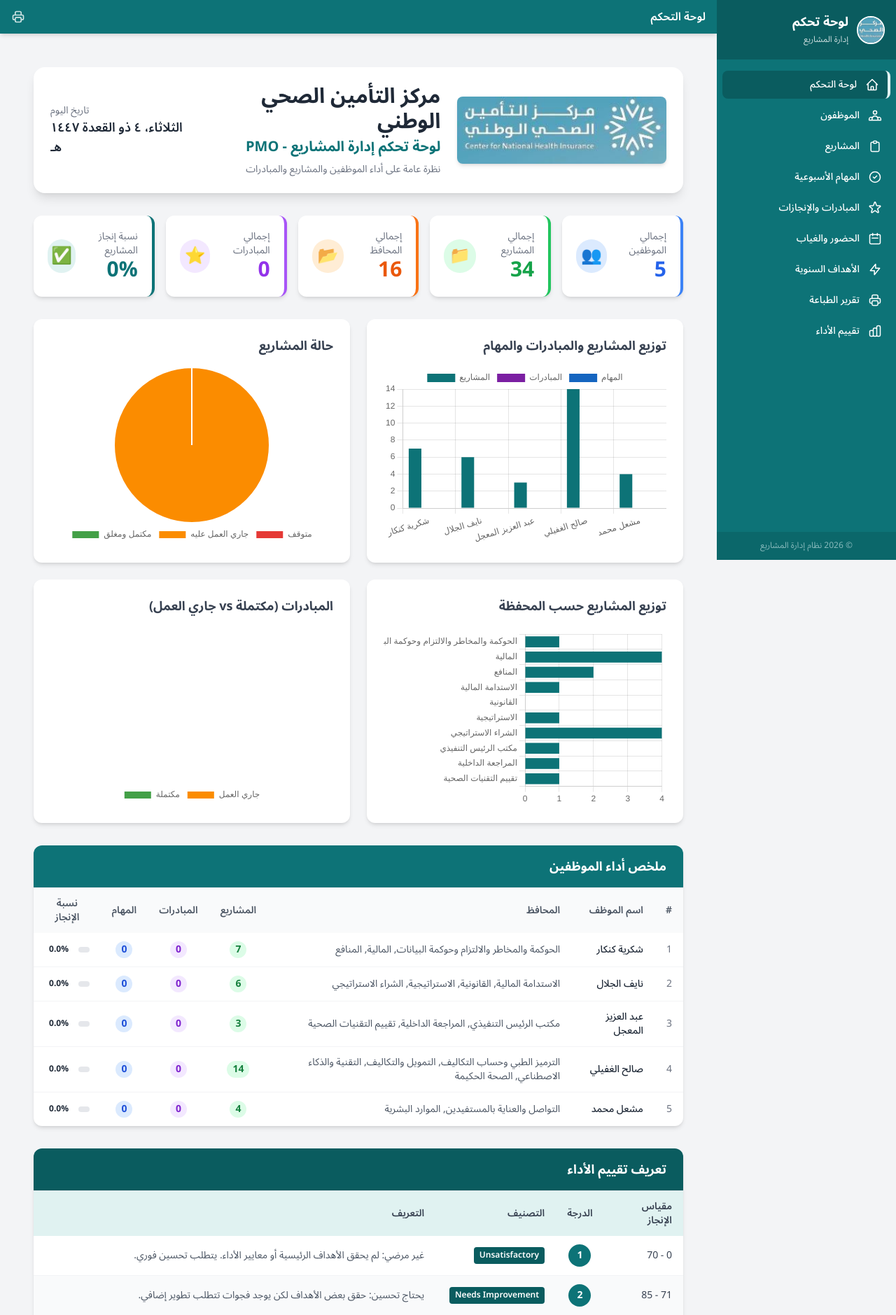
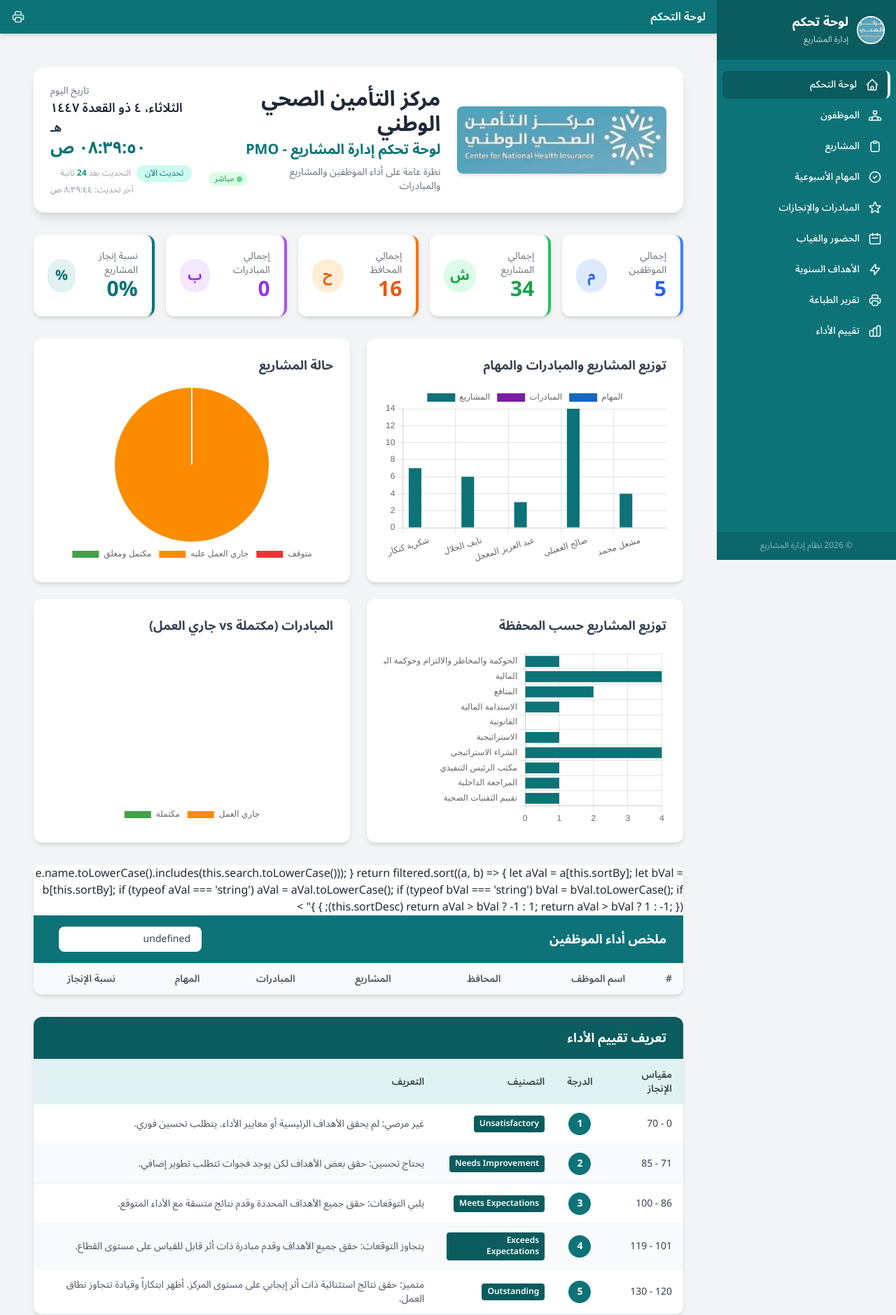
Before and after one commit to jwaheralameer77-oss/pmo-dashboard-SA, a Flask app: page / in a window 1280 px wide. Shown: the top 1879 px of the page at 70% size. Run offline with Flask 3, Linux system fonts and the light colour scheme; a user stored in the database is signed in; lists and menus that the app fills with data are empty; some libraries are stand-ins or nearby versions.

Commit message:
Add live auto-updating dashboard with 30s refresh and API endpoint

```diff
--- a/app.py
+++ b/app.py
@@ -532,6 +532,45 @@
         app.logger.error(tb)
         return f"<pre>{tb}</pre>", 500
 
+# ---- DASHBOARD LIVE API ----
+@app.route('/api/dashboard-stats')
+@login_required
+def dashboard_stats():
+    """Return live dashboard statistics as JSON"""
+    employees = Employee.query.filter_by(is_active=True).all()
+    total_projects = Project.query.count()
+    total_portfolios = Portfolio.query.count()
+    total_initiatives = Initiative.query.count()
+    completed_projects = Project.query.filter_by(status='مكتمل ومغلق').count()
+    in_progress_projects = Project.query.filter_by(status='جاري العمل عليه').count()
+    completion_rate = round((completed_projects / total_projects * 100) if total_projects else 0)
+    completed_init = Initiative.query.filter_by(status='مكتملة').count()
+    in_progress_init = Initiative.query.filter_by(status='جاري العمل').count()
+
+    emp_data = []
+    for emp in employees:
+        proj_count = emp.projects.count()
+        completed = emp.projects.filter_by(status='مكتمل ومغلق').count()
+        emp_data.append({
+            'id': emp.id,
+            'name': emp.name,
+            'project_count': proj_count,
+            'completed': completed,
+            'rate': round((completed / proj_count * 100) if proj_count else 0)
+        })
+
+    return jsonify({
+        'total_employees': len(employees),
+        'total_projects': total_projects,
+        'total_portfolios': total_portfolios,
+        'total_initiatives': total_initiatives,
+        'completion_rate': completion_rate,
+        'completed_init': completed_init,
+        'in_progress_init': in_progress_init,
+        'employees': emp_data,
+        'timestamp': datetime.datetime.now().strftime('%H:%M:%S')
+    })
+
 # ---- PERFORMANCE RATING ----
 @app.route('/performance')
 @login_required
--- a/templates/dashboard.html
+++ b/templates/dashboard.html
@@ -3,7 +3,59 @@
 {% block title %}لوحة التحكم{% endblock %}
 
 {% block content %}
-<div class="p-6" dir="rtl">
+<div class="p-6" dir="rtl"
+  x-data="{
+    lastUpdated: '',
+    refreshInterval: null,
+    isRefreshing: false,
+    countdown: 30,
+    stats: {
+      total_employees: {{ total_employees }},
+      total_projects: {{ total_projects }},
+      total_portfolios: {{ total_portfolios }},
+      total_initiatives: {{ total_initiatives }},
+      completion_rate: {{ completion_rate }}
+    },
+    startAutoRefresh() {
+      this.refreshInterval = setInterval(() => {
+        this.countdown--;
+        if (this.countdown <= 0) {
+          this.refreshData();
+          this.countdown = 30;
+        }
+      }, 1000);
+    },
+    async refreshData() {
+      this.isRefreshing = true;
+      try {
+        const response = await fetch('/api/dashboard-stats');
+        if (response.ok) {
+          const data = await response.json();
+          this.stats.total_employees = data.total_employees;
+          this.stats.total_projects = data.total_projects;
+          this.stats.total_portfolios = data.total_portfolios;
+          this.stats.total_initiatives = data.total_initiatives;
+          this.stats.completion_rate = data.completion_rate;
+          this.lastUpdated = data.timestamp;
+        }
+      } catch (e) {
+        console.error('Refresh failed:', e);
+      }
+      this.isRefreshing = false;
+    },
+    init() {
+      this.startAutoRefresh();
+      this.updateClock();
+      setInterval(() => this.updateClock(), 1000);
+      this.lastUpdated = new Date().toLocaleTimeString('ar-SA');
+    },
+    updateClock() {
+      const now = new Date();
+      const timeStr = now.toLocaleTimeString('ar-SA', { hour: '2-digit', minute: '2-digit', second: '2-digit' });
+      document.getElementById('currentTime').textContent = timeStr;
+    }
+  }"
+>
 
   <!-- Logo & Header Section -->
   <div class="mb-8 bg-white rounded-2xl shadow-lg p-6 flex flex-col md:flex-row items-center justify-between gap-6">
@@ -14,64 +66,83 @@
       <div>
         <h1 class="text-3xl font-bold text-gray-800">مركز التأمين الصحي الوطني</h1>
         <p class="text-xl mt-1" style="color: #0D7377;"><strong>لوحة تحكم إدارة المشاريع - PMO</strong></p>
-        <p class="text-gray-500 mt-2 text-sm">نظرة عامة على أداء الموظفين والمشاريع والمبادرات</p>
+        <p class="text-gray-500 mt-2 text-sm flex items-center gap-2">
+          <span>نظرة عامة على أداء الموظفين والمشاريع والمبادرات</span>
+          <span class="inline-flex items-center gap-1 px-2 py-0.5 bg-green-100 text-green-600 rounded-full text-xs">
+            <span class="w-2 h-2 bg-green-500 rounded-full animate-pulse"></span>
+            مباشر
+          </span>
+          <span class="inline-flex items-center gap-1 px-2 py-0.5 bg-blue-100 text-blue-600 rounded-full text-xs" x-show="isRefreshing" x-transition>
+            <svg class="animate-spin h-3 w-3" xmlns="http://www.w3.org/2000/svg" fill="none" viewBox="0 0 24 24">
+              <circle class="opacity-25" cx="12" cy="12" r="10" stroke="currentColor" stroke-width="4"></circle>
+              <path class="opacity-75" fill="currentColor" d="M4 12a8 8 0 018-8V0C5.373 0 0 5.373 0 12h4zm2 5.291A7.962 7.962 0 014 12H0c0 3.042 1.135 5.824 3 7.938l3-2.647z"></path>
+            </svg>
+            جاري التحديث...
+          </span>
+        </p>
       </div>
     </div>
     <div class="text-center md:text-left">
       <div class="text-sm text-gray-500">تاريخ اليوم</div>
       <div class="text-lg font-semibold" id="currentDate"></div>
+      <div class="text-2xl font-bold" style="color: #0D7377;" id="currentTime"></div>
+      <div class="mt-2 flex items-center gap-2">
+        <button @click="refreshData(); countdown = 30;" class="text-xs px-3 py-1 bg-teal-100 text-teal-700 rounded-full hover:bg-teal-200 transition">تحديث الآن</button>
+        <span class="text-xs text-gray-400">التحديث بعد <span x-text="countdown" class="font-bold text-teal-600"></span> ثانية</span>
+      </div>
+      <div class="text-xs text-gray-400 mt-1">آخر تحديث: <span x-text="lastUpdated" class="font-medium"></span></div>
     </div>
   </div>
 
-  <!-- KPI Cards -->
+  <!-- KPI Cards (Live Updated) -->
   <div class="grid grid-cols-1 md:grid-cols-2 lg:grid-cols-5 gap-4 mb-8">
-    <div class="bg-white rounded-xl shadow-md p-5 border-r-4 border-blue-500">
+    <div class="bg-white rounded-xl shadow-md p-5 border-r-4 border-blue-500 transition-all duration-500">
       <div class="flex items-center justify-between">
         <div>
           <p class="text-gray-500 text-sm">إجمالي الموظفين</p>
-          <p class="text-3xl font-bold text-blue-600">{{ total_employees }}</p>
+          <p class="text-3xl font-bold text-blue-600" x-text="stats.total_employees"></p>
         </div>
-        <div class="w-12 h-12 bg-blue-100 rounded-full flex items-center justify-center text-2xl">&#x1F465;</div>
+        <div class="w-12 h-12 bg-blue-100 rounded-full flex items-center justify-center text-xl font-bold text-blue-600">م</div>
       </div>
     </div>
 
-    <div class="bg-white rounded-xl shadow-md p-5 border-r-4 border-green-500">
+    <div class="bg-white rounded-xl shadow-md p-5 border-r-4 border-green-500 transition-all duration-500">
       <div class="flex items-center justify-between">
         <div>
           <p class="text-gray-500 text-sm">إجمالي المشاريع</p>
-          <p class="text-3xl font-bold text-green-600">{{ total_projects }}</p>
+          <p class="text-3xl font-bold text-green-600" x-text="stats.total_projects"></p>
         </div>
-        <div class="w-12 h-12 bg-green-100 rounded-full flex items-center justify-center text-2xl">&#x1F4C1;</div>
+        <div class="w-12 h-12 bg-green-100 rounded-full flex items-center justify-center text-xl font-bold text-green-600">ش</div>
       </div>
     </div>
 
-    <div class="bg-white rounded-xl shadow-md p-5 border-r-4 border-orange-500">
+    <div class="bg-white rounded-xl shadow-md p-5 border-r-4 border-orange-500 transition-all duration-500">
       <div class="flex items-center justify-between">
         <div>
           <p class="text-gray-500 text-sm">إجمالي المحافظ</p>
-          <p class="text-3xl font-bold text-orange-600">{{ total_portfolios }}</p>
+          <p class="text-3xl font-bold text-orange-600" x-text="stats.total_portfolios"></p>
         </div>
-        <div class="w-12 h-12 bg-orange-100 rounded-full flex items-center justify-center text-2xl">&#x1F4C2;</div>
+        <div class="w-12 h-12 bg-orange-100 rounded-full flex items-center justify-center text-xl font-bold text-orange-600">ح</div>
       </div>
     </div>
 
-    <div class="bg-white rounded-xl shadow-md p-5 border-r-4 border-purple-500">
+    <div class="bg-white rounded-xl shadow-md p-5 border-r-4 border-purple-500 transition-all duration-500">
       <div class="flex items-center justify-between">
         <div>
           <p class="text-gray-500 text-sm">إجمالي المبادرات</p>
-          <p class="text-3xl font-bold text-purple-600">{{ total_initiatives }}</p>
+          <p class="text-3xl font-bold text-purple-600" x-text="stats.total_initiatives"></p>
         </div>
-        <div class="w-12 h-12 bg-purple-100 rounded-full flex items-center justify-center text-2xl">&#x2B50;</div>
+        <div class="w-12 h-12 bg-purple-100 rounded-full flex items-center justify-center text-xl font-bold text-purple-600">ب</div>
       </div>
     </div>
 
-    <div class="bg-white rounded-xl shadow-md p-5 border-r-4" style="border-color: #0D7377;">
+    <div class="bg-white rounded-xl shadow-md p-5 border-r-4 transition-all duration-500" style="border-color: #0D7377;">
       <div class="flex items-center justify-between">
         <div>
           <p class="text-gray-500 text-sm">نسبة إنجاز المشاريع</p>
-          <p class="text-3xl font-bold" style="color: #0D7377;">{{ completion_rate }}%</p>
+          <p class="text-3xl font-bold" style="color: #0D7377;" x-text="stats.completion_rate + '%'"></p>
         </div>
-        <div class="w-12 h-12 rounded-full flex items-center justify-center text-2xl" style="background-color: #E0F2F1;">&#x2705;</div>
+        <div class="w-12 h-12 rounded-full flex items-center justify-center text-xl font-bold" style="background-color: #E0F2F1; color: #0D7377;">%</div>
       </div>
     </div>
   </div>
@@ -113,49 +184,93 @@
   </div>
 
   <!-- Employees Summary Table -->
-  <div class="bg-white rounded-xl shadow-md overflow-hidden mb-8">
-    <div class="px-6 py-4 border-b" style="background-color: #0D7377;">
+  <div class="bg-white rounded-xl shadow-md overflow-hidden mb-8"
+    x-data="{
+      sortBy: 'name',
+      sortDesc: false,
+      search: '',
+      get sortedEmployees() {
+        let filtered = {{ employees|tojson }};
+        if (this.search) {
+          filtered = filtered.filter(e => e.name.toLowerCase().includes(this.search.toLowerCase()));
+        }
+        return filtered.sort((a, b) => {
+          let aVal = a[this.sortBy];
+          let bVal = b[this.sortBy];
+          if (typeof aVal === 'string') aVal = aVal.toLowerCase();
+          if (typeof bVal === 'string') bVal = bVal.toLowerCase();
+          if (this.sortDesc) return aVal > bVal ? -1 : 1;
+          return aVal > bVal ? 1 : -1;
+        });
+      }
+    }"
+  >
+    <div class="px-6 py-4 border-b flex flex-wrap justify-between items-center gap-4" style="background-color: #0D7377;">
       <h3 class="text-lg font-bold text-white">ملخص أداء الموظفين</h3>
+      <div class="flex items-center gap-3">
+        <input
+          x-model.debounce.300ms="search"
+          type="text"
+          placeholder="ابحث عن موظف..."
+          class="px-4 py-2 rounded-lg text-sm text-gray-700 focus:outline-none focus:ring-2 focus:ring-white/50"
+        >
+        <span class="text-white/80 text-sm" x-text="sortedEmployees.length + ' موظف'"></span>
+      </div>
     </div>
     <div class="overflow-x-auto">
       <table class="w-full text-sm">
         <thead>
           <tr class="bg-gray-50">
-            <th class="px-4 py-3 text-right font-semibold text-gray-600">#</th>
-            <th class="px-4 py-3 text-right font-semibold text-gray-600">اسم الموظف</th>
+            <th class="px-4 py-3 text-right font-semibold text-gray-600 cursor-pointer hover:bg-gray-100" @click="sortBy = 'index'; sortDesc = !sortDesc">#</th>
+            <th class="px-4 py-3 text-right font-semibold text-gray-600 cursor-pointer hover:bg-gray-100" @click="sortBy = 'name'; sortDesc = !sortDesc">
+              اسم الموظف
+              <span x-show="sortBy === 'name'" x-text="sortDesc ? '▼' : '▲'"></span>
+            </th>
             <th class="px-4 py-3 text-right font-semibold text-gray-600">المحافظ</th>
-            <th class="px-4 py-3 text-center font-semibold text-gray-600">المشاريع</th>
-            <th class="px-4 py-3 text-center font-semibold text-gray-600">المبادرات</th>
-            <th class="px-4 py-3 text-center font-semibold text-gray-600">المهام</th>
-            <th class="px-4 py-3 text-center font-semibold text-gray-600">نسبة الإنجاز</th>
+            <th class="px-4 py-3 text-center font-semibold text-gray-600 cursor-pointer hover:bg-gray-100" @click="sortBy = 'project_count'; sortDesc = !sortDesc">
+              المشاريع
+              <span x-show="sortBy === 'project_count'" x-text="sortDesc ? '▼' : '▲'"></span>
+            </th>
+            <th class="px-4 py-3 text-center font-semibold text-gray-600 cursor-pointer hover:bg-gray-100" @click="sortBy = 'init_count'; sortDesc = !sortDesc">
+              المبادرات
+              <span x-show="sortBy === 'init_count'" x-text="sortDesc ? '▼' : '▲'"></span>
+            </th>
+            <th class="px-4 py-3 text-center font-semibold text-gray-600 cursor-pointer hover:bg-gray-100" @click="sortBy = 'task_count'; sortDesc = !sortDesc">
+              المهام
+              <span x-show="sortBy === 'task_count'" x-text="sortDesc ? '▼' : '▲'"></span>
+            </th>
+            <th class="px-4 py-3 text-center font-semibold text-gray-600 cursor-pointer hover:bg-gray-100" @click="sortBy = 'rate'; sortDesc = !sortDesc">
+              نسبة الإنجاز
+              <span x-show="sortBy === 'rate'" x-text="sortDesc ? '▼' : '▲'"></span>
+            </th>
           </tr>
         </thead>
         <tbody class="divide-y divide-gray-100">
-          {% for emp in employees %}
+          <template x-for="(emp, idx) in sortedEmployees" :key="emp.id">
             <tr class="hover:bg-gray-50 transition">
-            <td class="px-4 py-3 text-gray-500">{{ loop.index }}</td>
-            <td class="px-4 py-3 font-medium text-gray-800">{{ emp.name }}</td>
-            <td class="px-4 py-3 text-gray-600">{{ emp.portfolios }}</td>
+              <td class="px-4 py-3 text-gray-500" x-text="idx + 1"></td>
+              <td class="px-4 py-3 font-medium text-gray-800" x-text="emp.name"></td>
+              <td class="px-4 py-3 text-gray-600" x-text="emp.portfolios"></td>
               <td class="px-4 py-3 text-center">
-              <span class="inline-block bg-green-100 text-green-700 px-2 py-0.5 rounded-full font-bold">{{ emp.project_count }}</span>
+                <span class="inline-block bg-green-100 text-green-700 px-2 py-0.5 rounded-full font-bold" x-text="emp.project_count"></span>
               </td>
               <td class="px-4 py-3 text-center">
-              <span class="inline-block bg-purple-100 text-purple-700 px-2 py-0.5 rounded-full font-bold">{{ emp.init_count }}</span>
+                <span class="inline-block bg-purple-100 text-purple-700 px-2 py-0.5 rounded-full font-bold" x-text="emp.init_count"></span>
               </td>
               <td class="px-4 py-3 text-center">
-              <span class="inline-block bg-blue-100 text-blue-700 px-2 py-0.5 rounded-full font-bold">{{ emp.task_count }}</span>
+                <span class="inline-block bg-blue-100 text-blue-700 px-2 py-0.5 rounded-full font-bold" x-text="emp.task_count"></span>
               </td>
               <td class="px-4 py-3 text-center">
-              {% set rate = (emp.completed / emp.project_count * 100) if emp.project_count else 0 %}
                 <div class="flex items-center gap-2">
                   <div class="flex-1 bg-gray-200 rounded-full h-2">
-                  <div class="h-2 rounded-full transition-all" style="width: {{ rate }}%; background-color: #0D7377;"></div>
+                    <div class="h-2 rounded-full transition-all duration-500"
+                      :style="'width: ' + ((emp.completed / emp.project_count * 100) || 0) + '%; background-color: #0D7377;'"></div>
                   </div>
-                <span class="text-xs font-bold w-10">{{ rate|round }}%</span>
+                  <span class="text-xs font-bold w-10" x-text="Math.round((emp.completed / emp.project_count * 100) || 0) + '%'"></span>
                 </div>
               </td>
             </tr>
-          {% endfor %}
+          </template>
         </tbody>
       </table>
     </div>
```
Lines whose indentation alone changed are shown as unchanged.
